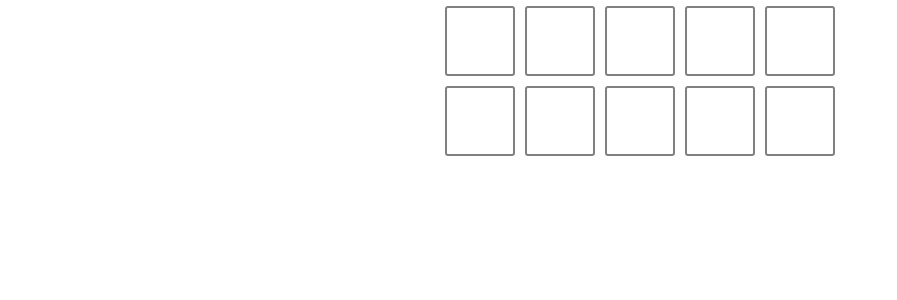
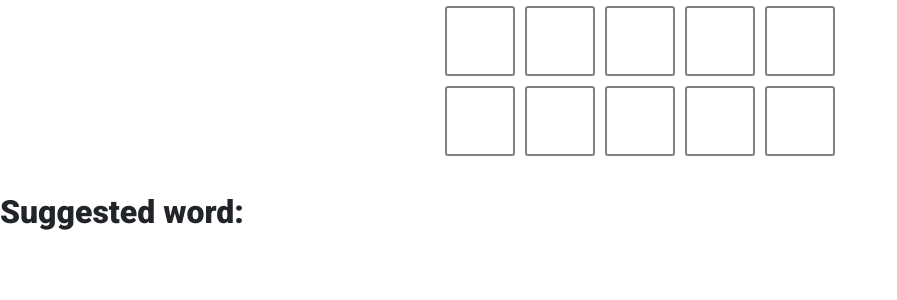
Before and after one commit to jsun1590/hackarithms-wordle-solver, a Flask app: page / in a window 1280 px wide. Shown: the part 418-718 px from the top of the page, without its empty margins (0-897 px from the left). Run offline with Flask 2, Linux system fonts and the light colour scheme.

Commit message:
inlined suggested word

```diff
--- a/app/static/css/styles.css
+++ b/app/static/css/styles.css
@@ -29,3 +29,12 @@
     font-weight: bold;
     text-align: center;
 }
+
+#suggestion {
+    font-size: 2rem;
+    font-family: "Roboto", sans-serif;
+    font-weight: bold;
+    text-align: left;
+    margin-top: 2rem;
+    margin-left
+}
--- a/app/templates/index.html
+++ b/app/templates/index.html
@@ -24,7 +24,9 @@
             <h1 id="title">World's Best Wordle Solver</h1>
             <div id="board"></div>
 
-            <p id="suggested-word"></p>
+            <p id="suggestion">
+                Suggested word: <span id="suggested-word"></span>
+            </p>
         </main>
 
         <script
```
Lines whose indentation alone changed are shown as unchanged.
